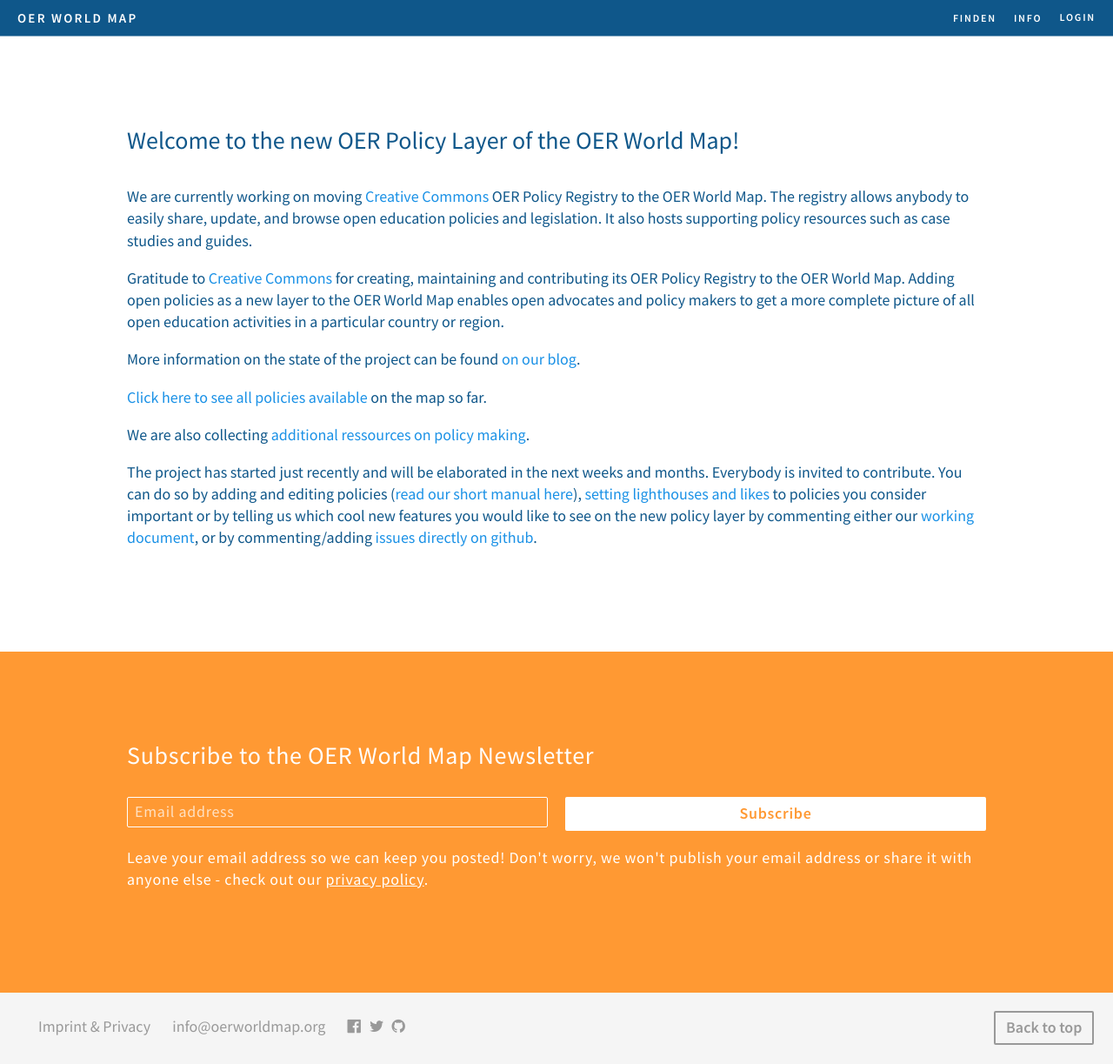
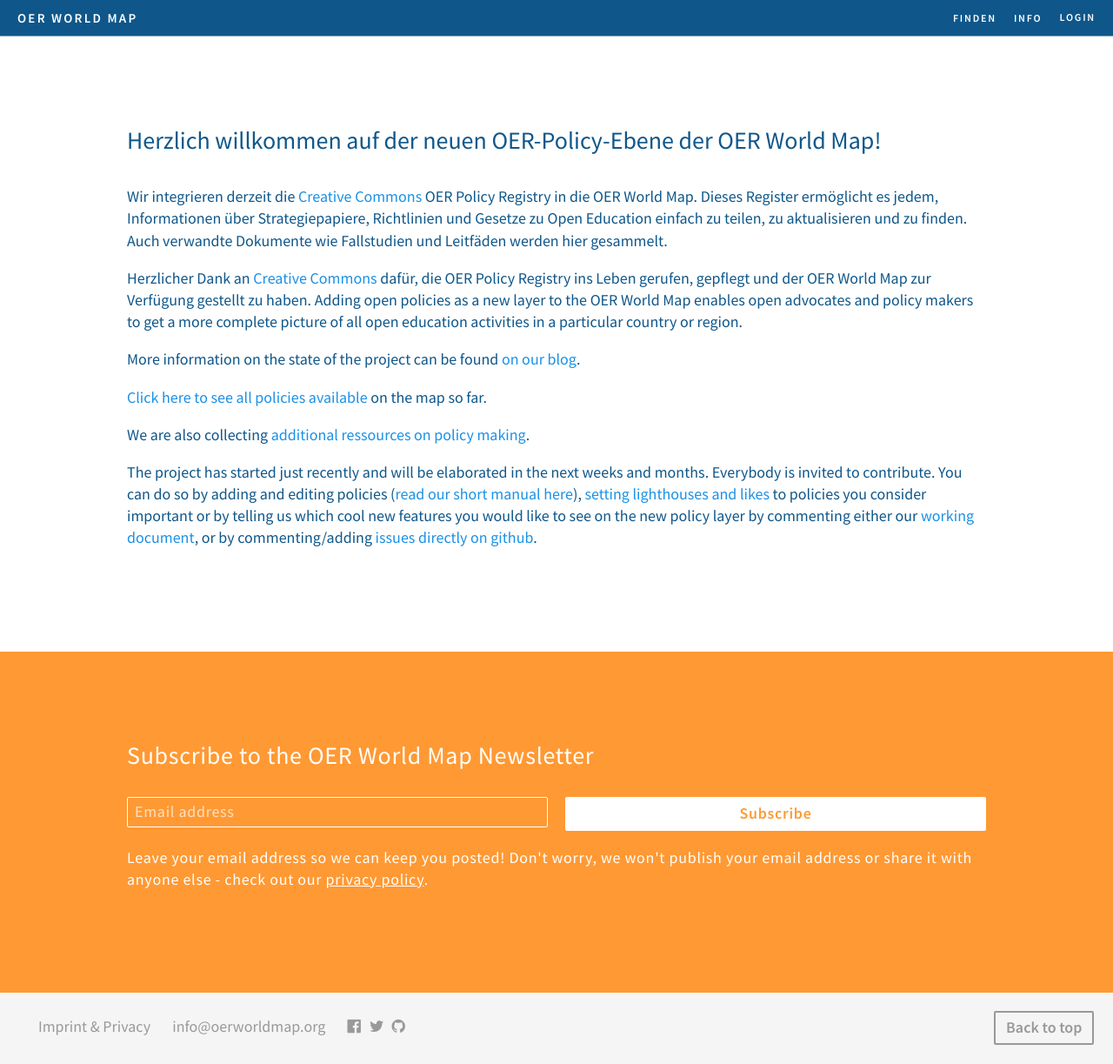
Before and after one commit to hbz/oerworldmap-ui, a Jekyll site: the page built from docs/oerpolicies.de.md, in a window 1280 px wide. Shown: the whole page at 87% size. Built offline with Jekyll 4.4.1, drawn with Linux system fonts in a browser that asks for light colours; nearby versions of some CDN libraries; comment, search, counter and statistics services are not loaded; a style sheet for code colours, icons or effects is not loaded.

Commit message:
New translations oerpolicies.md (German)

```diff
--- a/docs/oerpolicies.de.md
+++ b/docs/oerpolicies.de.md
@@ -1,11 +1,11 @@
 ---
 title: OER Policy registry
 ---
-## Welcome to the new OER Policy Layer of the OER World Map!
+## Herzlich willkommen auf der neuen OER-Policy-Ebene der OER World Map!
 
-We are currently working on moving [Creative Commons](https://creativecommons.org/) OER Policy Registry to the OER World Map. The registry allows anybody to easily share, update, and browse open education policies and legislation. It also hosts supporting policy resources such as case studies and guides.
+Wir integrieren derzeit die [Creative Commons](https://creativecommons.org/) OER Policy Registry in die OER World Map. Dieses Register ermöglicht es jedem, Informationen über Strategiepapiere, Richtlinien und Gesetze zu Open Education einfach zu teilen, zu aktualisieren und zu finden. Auch verwandte Dokumente wie Fallstudien und Leitfäden werden hier gesammelt.
 
-Gratitude to [Creative Commons](https://creativecommons.org/) for creating, maintaining and contributing its OER Policy Registry to the OER World Map. Adding open policies as a new layer to the OER World Map enables open advocates and policy makers to get a more complete picture of all open education activities in a particular country or region.
+Herzlicher Dank an [Creative Commons](https://creativecommons.org/) dafür, die OER Policy Registry ins Leben gerufen, gepflegt und der OER World Map zur Verfügung gestellt zu haben. Adding open policies as a new layer to the OER World Map enables open advocates and policy makers to get a more complete picture of all open education activities in a particular country or region.
 
 More information on the state of the project can be found [on our blog](https://oerworldmap.wordpress.com/2018/10/11/moving-the-oer-policy-registry-to-the-oer-world-map).
 
```
